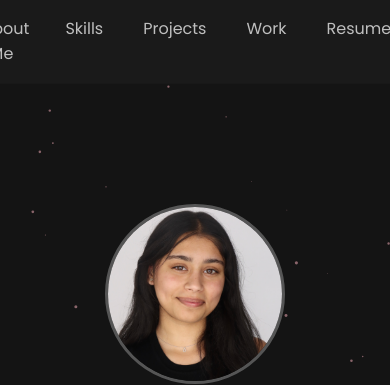
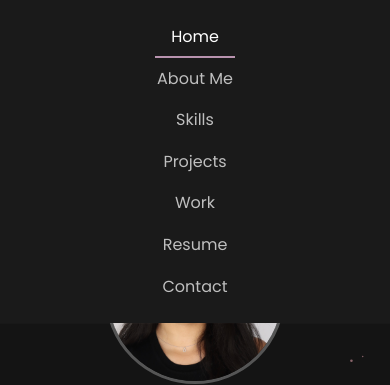
Before and after one commit to latharvadita/portfolio, a plain HTML site: page index.html in a window 390 px wide. Shown: the top 385 px of the page. Drawn offline with Linux system fonts and the light colour scheme.

Commit message:
Updated work2 image and made navbar responsive

```diff
--- a/index.html
+++ b/index.html
@@ -129,7 +129,7 @@
 
       <!-- Work Card 2 -->
       <div class="work-card">
-        <img src="images/work2.webp" alt="International Peer">
+        <img src="images/work2.png" alt="International Peer">
         <div class="work-info">
           <h3>International Peer & Orientation Leader</h3>
         </div>
--- a/style.css
+++ b/style.css
@@ -484,6 +484,19 @@ body.about-page {
   }
 }
 
+/* === Responsive Navbar for Mobile === */
+@media (max-width: 768px) {
+  .navbar ul {
+    flex-direction: column;
+    gap: 1rem;
+    padding: 0.5rem 0;
+  }
+
+  .navbar a {
+    padding: 0.5rem 1rem;
+  }
+}
+
 
 /* === Particle Canvas Layer === */
 #particles-js, #particle-canvas {
```
Also changed, not shown: images/work2.WEBP (deleted), 3 other files.
